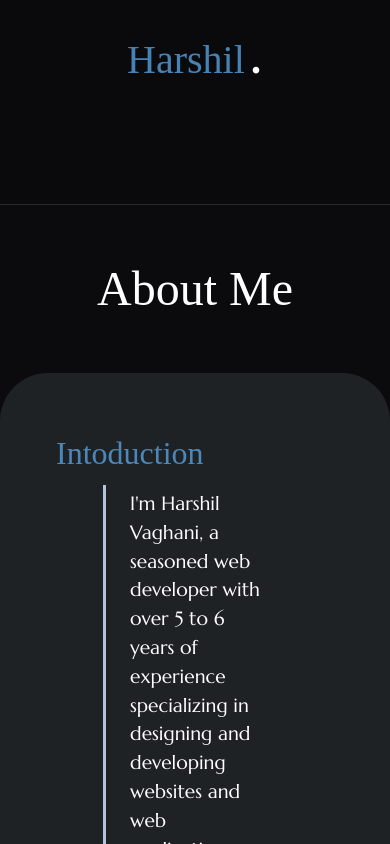
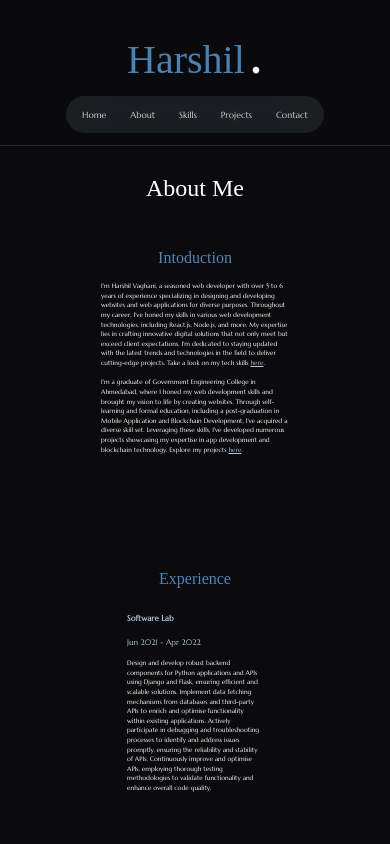
Before and after one commit to harshil3662/AccessHarshil, a React (Create React App) app: page /about in a window 390 px wide. Shown: the top 844 px of the page. Built offline with nearby package versions, Linux system fonts and the light colour scheme; a web font is replaced by a local one.

Commit message:
working on about page responsiveness

```diff
--- a/src/Css/About.css
+++ b/src/Css/About.css
@@ -10,12 +10,6 @@
     color: white;
 }
 
-.box{
-    border-radius: 3em;
-    background-color: #1f2224;
-    transition: 0.3s;
-}
-
 .head{
     font-size: 2em;
     font-family: "Kalnia", serif;
@@ -24,7 +18,7 @@
     color: #4b87b9;
 }
 
-.introduction{
+.box{
     border-left: 3px solid #B0C4DE;
     width: 65%;
 }
@@ -34,11 +28,6 @@
     font-weight: 300;
     font-family: "Marcellus", serif;
     color: white;
-}
-
-.experience{
-    border-left: 3px solid #B0C4DE;
-    width: 65%;
 }
 
 .company-name{
@@ -65,30 +54,167 @@
 
 @media screen and (width <= 576px) {
 
+    .heading{
+        font-size: 1.5em;
+    }
 
+    .box{
+        border: none;
+        width: 65%;
+    }
+
+    .head{
+        font-size: 1em;
+    }
+
+    .lines{
+        font-size: 0.40em;
+    }
+
+    .company-name{
+        font-size: 0.50em;
+    }
+
+    .timeline{
+        font-size: 0.50em;
+    }
 }
 
 @media screen and (576px <= width <= 768px) {
 
+    .heading{
+        font-size: 1.8em;
+    }
 
+    .box{
+        border: none;
+        width: 65%;
+    }
+
+    .head{
+        font-size: 1.2em;
+    }
+
+    .lines{
+        font-size: 0.65em;
+    }
+
+    .company-name{
+        font-size: 0.65em;
+    }
+
+    .timeline{
+        font-size: 0.6em;
+    }
 }
 
 @media screen and (768px <= width <= 992px) {
 
+    .heading{
+        font-size: 2.1em;
+    }
 
+    .box{
+        border: none;
+        width: 65%;
+    }
+
+    .head{
+        font-size: 1.4em;
+    }
+
+    .lines{
+        font-size: 0.75em;
+    }
+
+    .company-name{
+        font-size: 0.75em;
+    }
+
+    .timeline{
+        font-size: 0.7em;
+    }
 }
 
 @media screen and (992px <= width <= 1200px) {
+    .heading{
+        font-size: 2.4em;
+    }
 
+    .box{
+        border-left: 3px solid #B0C4DE;
+        width: 65%;
+    }
+
+    .head{
+        font-size: 1.6em;
+    }
+
+    .lines{
+        font-size: 0.85em;
+    }
+
+    .company-name{
+        font-size: 0.85em;
+    }
+
+    .timeline{
+        font-size: 0.8em;
+    }
 
 }
 
 @media screen and (1200px <= width <= 1300px) {
+    .heading{
+        font-size: 2.7em;
+    }
 
+    .box{
+        border-left: 3px solid #B0C4DE;
+        width: 65%;
+    }
+
+    .head{
+        font-size: 1.8em;
+    }
+
+    .lines{
+        font-size: 1em;
+    }
+
+    .company-name{
+        font-size: 1em;
+    }
+
+    .timeline{
+        font-size: 0.95em;
+    }
 
 }
 
 @media screen and (1300px <= width <= 1400px) {
+    .heading{
+        font-size: 3em;
+    }
 
+    .box{
+        border-left: 3px solid #B0C4DE;
+        width: 65%;
+    }
 
+    .head{
+        font-size: 2em;
+    }
+
+    .lines{
+        font-size: 1.2em;
+    }
+
+    .company-name{
+        font-size: 1.2em;
+    }
+
+    .timeline{
+        font-size: 1.1em;
+    }
 }
--- a/src/Css/Home.css
+++ b/src/Css/Home.css
@@ -29,7 +29,7 @@
     text-shadow: 2px 4px 4px #3b3b3b;
 }
 
-.name{
+.my-full-name{
     color: #4b87b9;
     text-shadow: 2px 4px 4px #333333;
     display: inline-block;
@@ -59,7 +59,7 @@
     color: #021e36;
 }
 
-.links{
+.social-networks{
     display: grid;
     grid-template-columns: auto auto auto;
     column-gap: 0.5em;
@@ -67,7 +67,7 @@
     height: 2em;
 }
 
-.link-img{
+.network-img{
     width: 2em;
     height: 2em;
 }
--- a/src/Css/Navbar.css
+++ b/src/Css/Navbar.css
@@ -1,20 +1,19 @@
 .hv-nav{
     backdrop-filter: blur(30px);
-    background-color: rgba(11, 11, 13, 0.5);
-    transition: 0.3s;
+    background-color: rgba(11, 11, 13, 0.75);
     border-bottom: 1px solid #2a2a2a;
 }
 
-.link{
+.logo{
     text-decoration: none;
     cursor: pointer;
 }
 
-.link:hover{
+.logo:hover{
     text-decoration: none;
 }
 
-.logo{
+.name{
     font-size: 2.5em;
     font-family: "Kalnia", serif;
     font-weight: 400;
@@ -39,22 +38,21 @@
 }
 
 .toggle{
-    font-size: 2em;
+    font-size: 1.5em;
+}
+
+.toggle:hover{
+    cursor: pointer;
 }
 
 .bar{
-    position: relative;
     right: -450px;
     background-color: rgba(50, 59, 64, 0.45);
     border-radius: 5em;
     backdrop-filter: blur(30px);
 }
 
-.toggle:hover{
-    cursor: pointer;
-}
-
-.link-name{
+.route{
     font-family: "Marcellus", serif;
     font-size: 1em;
     color: #D3D3D3;
@@ -62,13 +60,51 @@
     transition: 0.2s;
 }
 
-.item{
+.link{
     border-radius: 1.5em;
     text-decoration: none;
-    transition: 0.1s;
+    transition: 0.3s;
 }
 
-.item:hover{
-    background-color: rgb(25, 25, 25);
+.link:hover{
+    background-color: rgb(17, 17, 17);
     text-decoration: none;
 }
+
+.hovered{
+    border-radius: 1.5em;
+    background-color: rgb(17, 17, 17);
+}
+
+@media screen and (width <= 576px) {
+
+    .route{
+        font-size: 0.55em;
+    }
+
+}
+
+@media screen and (576px <= width <= 768px) {
+
+
+}
+
+@media screen and (768px <= width <= 992px) {
+
+
+}
+
+@media screen and (992px <= width <= 1200px) {
+
+
+}
+
+@media screen and (1200px <= width <= 1300px) {
+
+
+}
+
+@media screen and (1300px <= width <= 1400px) {
+
+
+}
--- a/src/Features/About.js
+++ b/src/Features/About.js
@@ -4,13 +4,14 @@ import { Link } from "react-router-dom"
 function About() {
   return (
     <div class="container about">
-      <div className='p-5 heading d-flex justify-content-center align-items-center'>About Me</div>
+      <div className='p-xxl-5 p-xl-4 p-lg-3 p-md-2 p-sm-1 p-4 heading d-flex justify-content-center align-items-center'>About Me</div>
       <div className='col'>
-        <div className='row box p-5'>
-          <div className='p-2 head d-flex justify-content-start align-items-center'>Intoduction</div>
+        <div className='row p-xxl-5 p-xl-4 p-lg-3 p-md-2 p-sm-1 p-2'>
+          <div className='p-2 head d-flex justify-content-xxl-start justify-content-xl-start justify-content-lg-start justify-content-md-center
+          justify-content-sm-center justify-content-center align-items-center'>Intoduction</div>
           <div className='row'>
             <div className='container d-flex justify-content-center align-items-center'>
-              <div className='introduction'>
+              <div className='box'>
                 <div className='lines ps-4 pt-1'>I'm Harshil Vaghani, a seasoned web developer with over 5 to 6 years of experience specializing in
                   designing and developing websites and web applications for diverse purposes. Throughout my career, I've honed my skills in
                   various web development technologies, including React.js, Node.js, and more. My expertise lies in crafting innovative digital
@@ -26,11 +27,12 @@ function About() {
             </div>
           </div>
         </div>
-        <div className='row box p-5 mt-5'>
-          <div className='p-2 head d-flex justify-content-start align-items-center'>Experience</div>
+        <div className='row p-5 mt-5'>
+          <div className='p-2 head d-flex justify-content-xxl-start justify-content-xl-start justify-content-lg-start justify-content-md-center
+          justify-content-sm-center justify-content-center align-items-center'>Experience</div>
           <div className='row'>
             <div className='container d-flex justify-content-center align-items-center'>
-              <div className='experience'>
+              <div className='box'>
                 <div className='ps-4 pt-1'>
                   <div className='mb-2'><span className='company-name'>Software Lab</span><br/><span className='timeline'>Jun 2021 - Apr 2022</span></div>
                   <div className='lines'>
--- a/src/Features/Navbar.js
+++ b/src/Features/Navbar.js
@@ -1,15 +1,58 @@
 import React, { useState, useEffect } from 'react'
 import { Link } from "react-router-dom"
 import '../Css/Navbar.css'
+
+function Bar({style}) {
+
+  const [selection,setSelection] = useState(0)
+  const [screenSize, setScreenSize] = useState('');
+
+  useEffect(() => {
+    const handleResize = () => {
+      const width = window.innerWidth;
+      setScreenSize(width);
+    };
+
+    handleResize();
+    window.addEventListener('resize', handleResize);
+    return () => window.removeEventListener('resize', handleResize);
+  }, []);
+
+  const selectionHandler = (i) => {
+    setSelection(i)
+  }
+
+  return (
+    <div className={screenSize < 992 ? 'd-block d-sm-block d-md-block d-lg-none' : 'overflow-hidden'}>
+      <div className='row bar position-relative ms-3 me-3 p-1' style={screenSize < 992 ? {right:'0px'} : style}>
+        <Link to={"/"} className={`col link ${selection === 1 ? 'hovered' : ''}`} onClick={()=>{selectionHandler(1)}}>
+          <div className='route my-2'>Home</div>
+        </Link>
+        <Link to={"/about"} className={`col link ${selection === 2 ? 'hovered' : ''}`} onClick={()=>{selectionHandler(2)}}>
+          <div className='route my-2'>About</div>
+        </Link>
+        <Link to={"/skills"} className={`col link ${selection === 3 ? 'hovered' : ''}`} onClick={()=>{selectionHandler(3)}}>
+          <div className='route my-2'>Skills</div>
+        </Link>
+        <Link to={"/projects"} className={`col link ${selection === 4 ? 'hovered' : ''}`} onClick={()=>{selectionHandler(4)}}>
+          <div className='route my-2'>Projects</div>
+        </Link>
+        <Link to={"/contact"} className={`col link ${selection === 5 ? 'hovered' : ''}`} onClick={()=>{selectionHandler(5)}}>
+          <div className='route my-2'>Contact</div>
+        </Link>
+      </div>
+    </div>
+  )
+}
 
 function Navbar() {
 
   const [isVisible, setIsVisible] = useState(false);
   const [style, setStyle] = useState({});
-  const [icon,setIcon] = useState('more_horiz')
+  const [icon,setIcon] = useState('more_horiz');
 
   const toggleVisibility = () => {
-    if (isVisible==true) {
+    if (isVisible === true) {
       setIsVisible(!isVisible);
       setStyle({right:'0px',transition:'right 0.8s ease'})
       setIcon('close')
@@ -24,34 +67,16 @@ function Navbar() {
     <div className="hv-nav sticky-top">
       <div className='navbar'>
         <div className='container-fluid d-flex justify-content-center align-items-center p-1'>
-          <div className='col-xxl-5 col-xl-5 col-lg-5 col-md-5 col-sm-10 col-10 d-flex justify-content-xxl-start justify-content-xl-start
-          justify-content-lg-start justify-content-md-start justify-content-sm-center justify-content-center align-items-center'>
-            <Link className='link' to={"/"}>
-              <label className='logo'>Harshil</label> <label className='dot'>.</label>
+          <div className='col-xxl-5 col-xl-5 col-lg-5 col-md-10 col-sm-10 col-10 d-flex justify-content-xxl-start justify-content-xl-start
+          justify-content-lg-start justify-content-md-center center-content-sm-center justify-content-center align-items-center'>
+            <Link className='logo' to={"/"}>
+              <label className='name'>Harshil</label> <label className='dot'>.</label>
             </Link>
           </div>
-          <div className='col-xxl-6 col-xl-6 col-lg-6 col-md-6 col-sm-10 col-10 d-flex justify-content-xxl-end justify-content-xl-end
-          justify-content-lg-end justify-content-md-end justify-content-sm-center justify-content-center align-items-center'>
-            <div className='bar-box overflow-hidden'>
-              <div className='row bar ms-3 me-3 p-2' style={style}>
-                <Link to={"/"} className='col item'>
-                  <div className='link-name my-2'>Home</div>
-                </Link>
-                <Link to={"/about"} className='col item'>
-                  <div className='link-name my-2'>About</div>
-                </Link>
-                <Link to={"/skills"} className='col item'>
-                  <div className='link-name my-2'>Skills</div>
-                </Link>
-                <Link to={"/projects"} className='col item'>
-                  <div className='link-name my-2'>Projects</div>
-                </Link>
-                <Link to={"/contact"} className='col item'>
-                  <div className='link-name my-2'>Contact</div>
-                </Link>
-              </div>
-            </div>
-            <div className='d-none d-sm-none d-md-block'>
+          <div className='col-xxl-6 col-xl-6 col-lg-6 col-md-10 col-sm-10 col-10 d-flex justify-content-xxl-end justify-content-xl-end
+          justify-content-lg-end justify-content-md-center justify-content-sm-center justify-content-center align-items-center'>
+            <Bar style={style}/>
+            <div className='d-none d-sm-none d-md-none d-lg-block'>
               <button className='toggle-btn' onClick={toggleVisibility}>
                 <span class="material-symbols-outlined toggle ">{ icon } </span>
               </button>
```
Also changed, not shown: src/Features/Home.js (+6 -6 lines).
